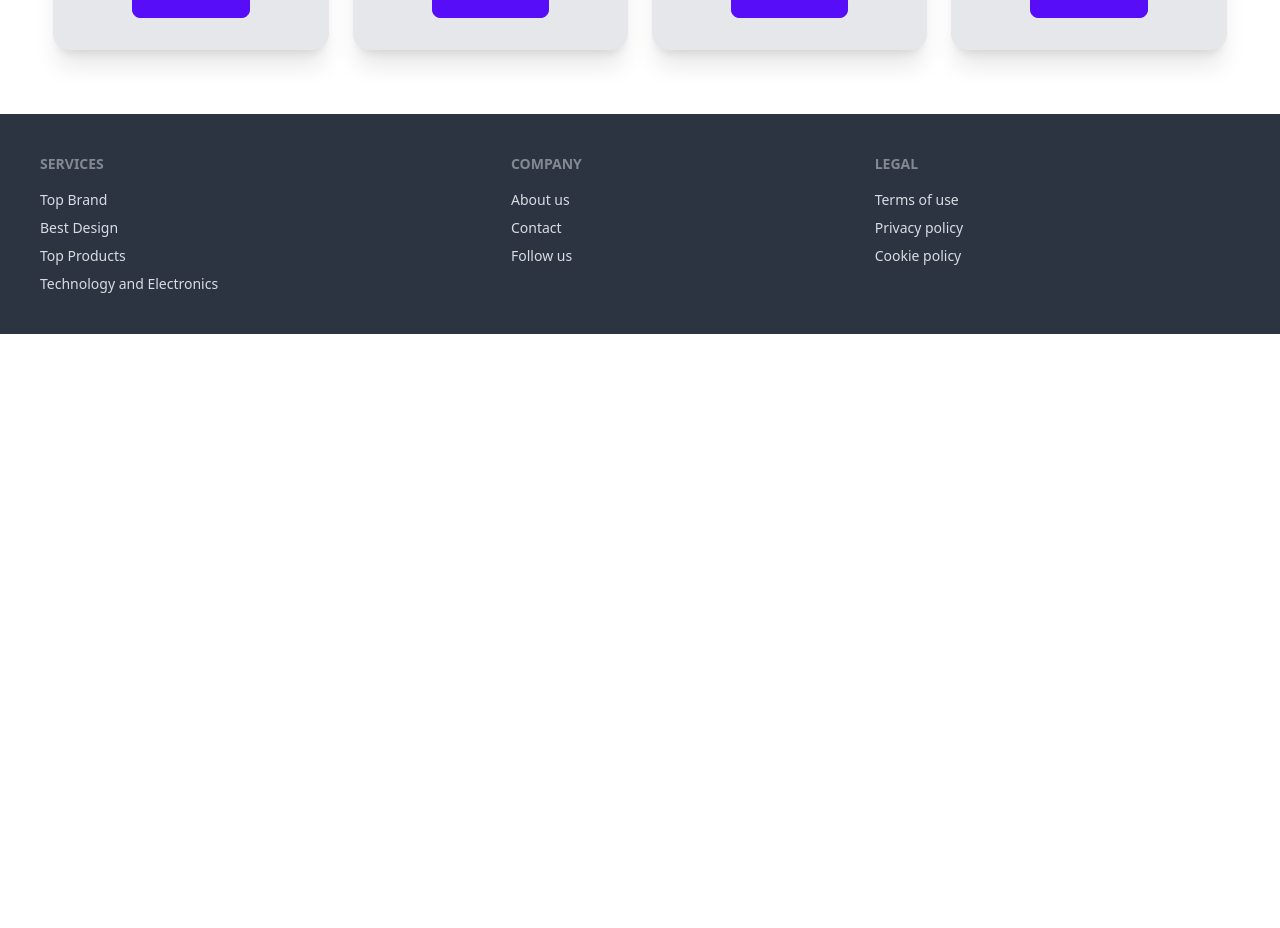
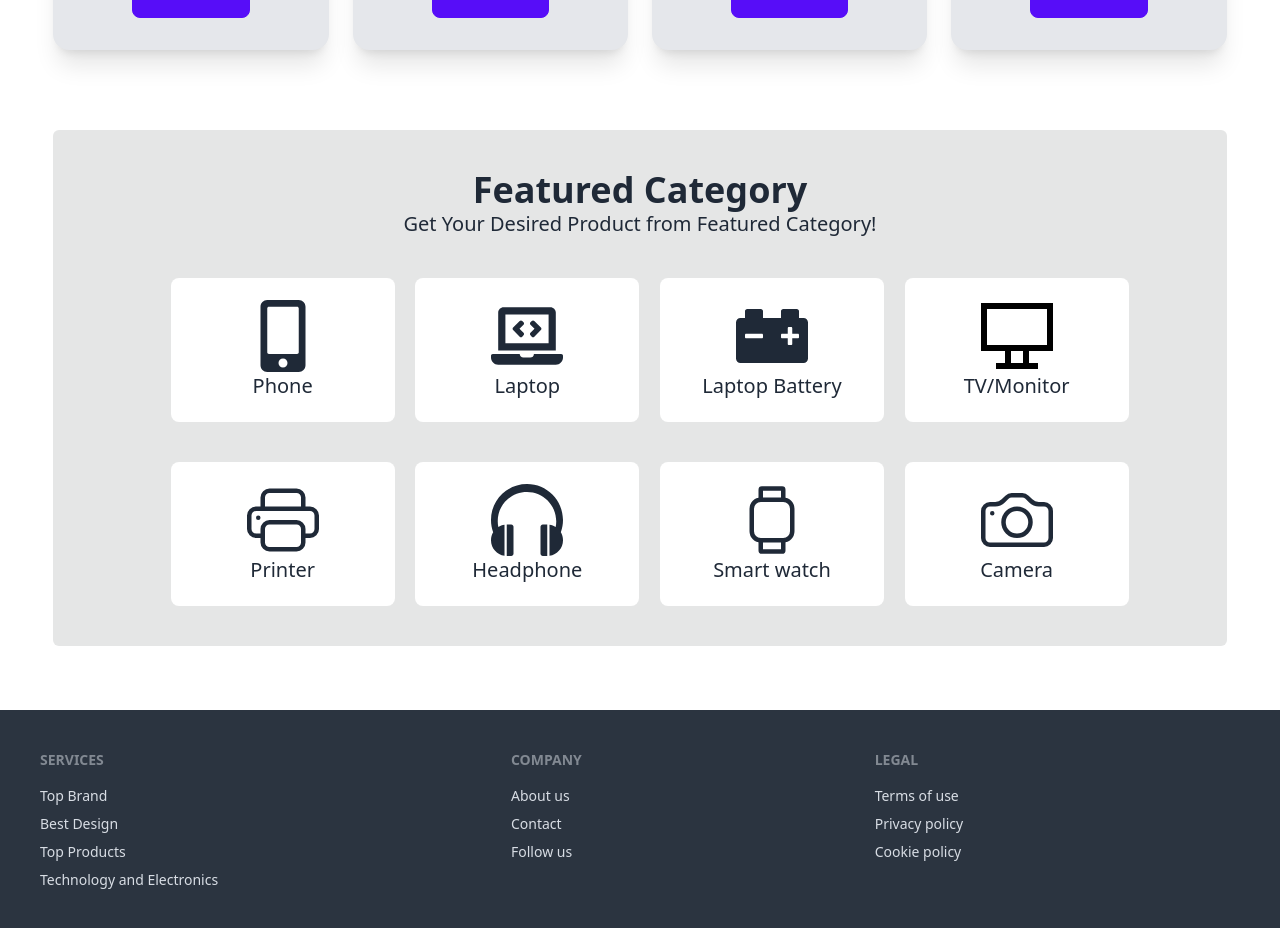
Before and after one commit to Shahidul-Islam-Jony/Assignment10-Brand-Shop-TechEshop-Client-Side, a React (Vite) app: page / in a window 1280 px wide. Shown: the part 1980-2908 px from the top of the page. Before the commit the page ends 2314 px from the top, so only its background shows below. Built offline with nearby package versions, Linux system fonts and the light colour scheme; no server answers.

Commit message:
Featured Category added

```diff
--- /dev/null
+++ b/src/components/FeaturedCategory/FeaturedCategory.jsx
@@ -0,0 +1,71 @@
+import { FaCarBattery, FaLaptopCode, FaMobileAlt } from 'react-icons/fa';
+import {GrMonitor } from 'react-icons/gr';
+import {BsCamera, BsPrinter } from 'react-icons/bs';
+import {ImHeadphones } from 'react-icons/im';
+import {IoWatchOutline } from 'react-icons/io5';
+import { Link } from 'react-router-dom';
+
+const FeaturedCategory = () => {
+    return (
+        <div className="w-11/12 mx-auto mt-20 bg-base-300 py-10 rounded-md">
+            <div className="mb-10">
+                <h2 className="text-4xl font-bold text-center">Featured Category</h2>
+                <p className="text-xl text-center font-medium">Get Your Desired Product from Featured Category!</p>
+            </div>
+            <div className='grid grid-cols-1 md:grid-cols-2 lg:grid-cols-4 w-4/5 gap-10 mx-auto'>
+                <Link>
+                    <div className='h-36 w-56 flex flex-col justify-center items-center bg-base-100 rounded-lg'>
+                        <p className='text-7xl'><FaMobileAlt></FaMobileAlt></p>
+                        <p className='text-xl font-medium'>Phone</p>
+                    </div>
+                </Link>
+
+                <Link>
+                    <div className='h-36 w-56  flex flex-col justify-center items-center bg-base-100 rounded-lg'>
+                        <p className='text-7xl'><FaLaptopCode></FaLaptopCode></p>
+                        <p className='text-xl font-medium'>Laptop</p>
+                    </div>
+                </Link>
+                <Link>
+                    <div className='h-36 w-56  flex flex-col justify-center items-center bg-base-100 rounded-lg'>
+                        <p className='text-7xl'><FaCarBattery></FaCarBattery></p>
+                        <p className='text-xl font-medium'>Laptop Battery</p>
+                    </div>
+                </Link>
+
+                <Link>
+                    <div className='h-36 w-56  flex flex-col justify-center items-center bg-base-100 rounded-lg'>
+                        <p className='text-7xl'><GrMonitor></GrMonitor></p>
+                        <p className='text-xl font-medium'>TV/Monitor</p>
+                    </div>
+                </Link>
+                <Link>
+                    <div className='h-36 w-56  flex flex-col justify-center items-center bg-base-100 rounded-lg'>
+                        <p className='text-7xl'><BsPrinter></BsPrinter></p>
+                        <p className='text-xl font-medium'>Printer</p>
+                    </div>
+                </Link>
+                <Link>
+                    <div className='h-36 w-56  flex flex-col justify-center items-center bg-base-100 rounded-lg'>
+                        <p className='text-7xl'><ImHeadphones></ImHeadphones></p>
+                        <p className='text-xl font-medium'>Headphone</p>
+                    </div>
+                </Link>
+                <Link>
+                    <div className='h-36 w-56  flex flex-col justify-center items-center bg-base-100 rounded-lg'>
+                        <p className='text-7xl'><IoWatchOutline></IoWatchOutline></p>
+                        <p className='text-xl font-medium'>Smart watch</p>
+                    </div>
+                </Link>
+                <Link>
+                    <div className='h-36 w-56  flex flex-col justify-center items-center bg-base-100 rounded-lg'>
+                        <p className='text-7xl'><BsCamera></BsCamera></p>
+                        <p className='text-xl font-medium'>Camera</p>
+                    </div>
+                </Link>
+            </div>
+        </div>
+    );
+};
+
+export default FeaturedCategory;
--- a/src/pages/Home/Home.jsx
+++ b/src/pages/Home/Home.jsx
@@ -2,6 +2,7 @@ import { Link, useLoaderData } from "react-router-dom";
 import Banner from "../../components/Banner/Banner";
 import Footer from "../../components/Footer/Footer";
 import LatestProducts from "../../components/LatestProducts/LatestProducts";
+import FeaturedCategory from "../../components/FeaturedCategory/FeaturedCategory";
 
 
 const Home = () => {
@@ -28,8 +29,7 @@ const Home = () => {
                 </div>
             </div>
             <LatestProducts></LatestProducts>
-
-
+            <FeaturedCategory></FeaturedCategory>
             <Footer></Footer>
         </div>
     );
```
